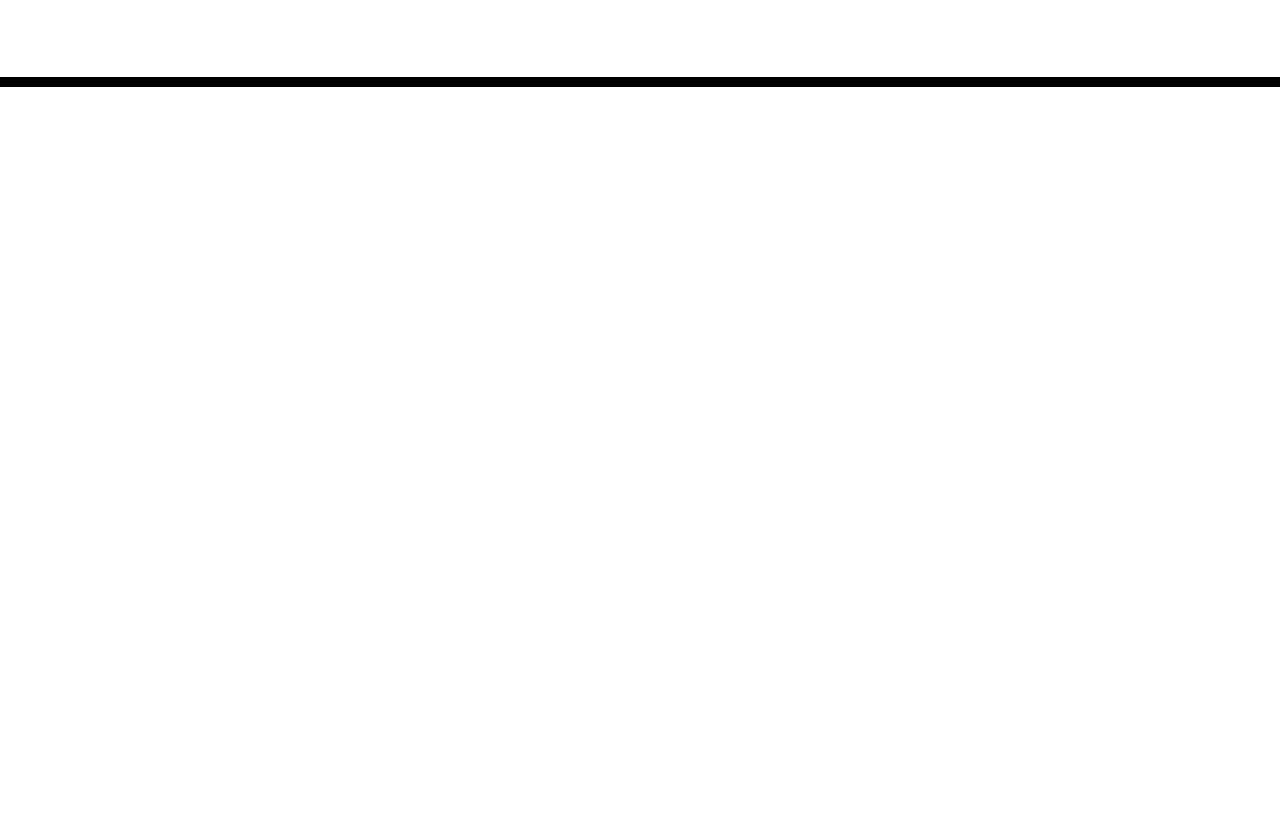
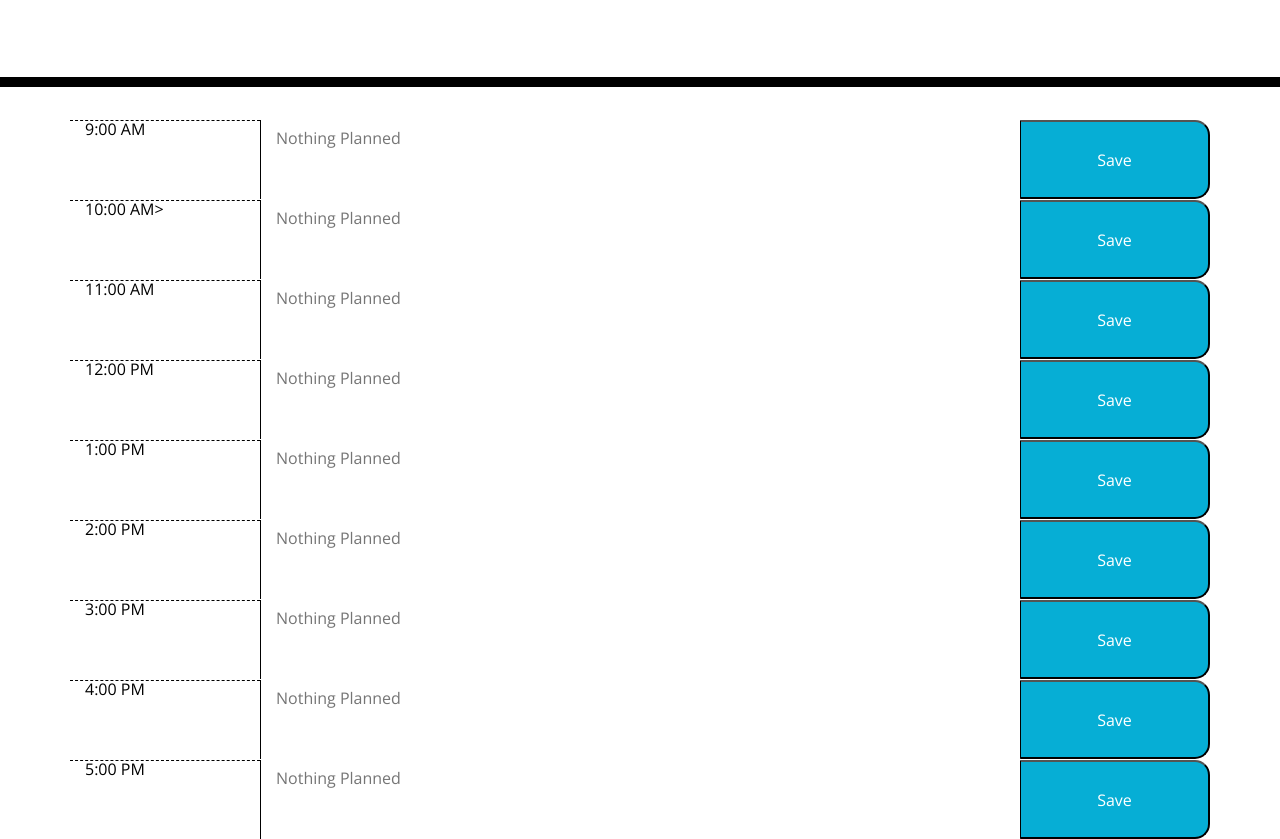
Before and after one commit to taylorterrill/05_Scheduler_Terrill, a plain HTML site: page index.html in a window 1280 px wide. Shown: the part 181-1020 px from the top of the page. Before the commit the page ends 800 px from the top, so only its background shows below. Drawn offline with nearby package versions, Linux system fonts and the light colour scheme.

Commit message:
hour divs

```diff
--- /dev/null
+++ b/assets/script.js
@@ -0,0 +1 @@
+alert("hello world!")
--- a/index.html
+++ b/index.html
@@ -18,7 +18,7 @@
       href="https://fonts.googleapis.com/css?family=Open+Sans&display=swap"
       rel="stylesheet"
     />
-    <link rel="stylesheet" href="style.css" />
+    <link rel="stylesheet" href="assets/style.css" />
     <title>Work Day Scheduler</title>
   </head>
 
@@ -28,11 +28,67 @@
       <p class="lead">A simple calendar app for scheduling your work day</p>
       <p id="currentDay" class="lead"></p>
     </header>
+
     <div class="container">
       <!-- Timeblocks go here -->
+      <!-- 9:00 AM -->
+      <div class="row">
+        <div class="col-2 hour">9:00 AM</div>
+        <textarea id="9-task" class="col 8" placeholder="Nothing Planned"></textarea>
+        <button class="col-2 saveBtn" onclick="saveText(9)">Save</button>
+      </div>
+      <!-- 10:00 AM -->
+      <div class="row">
+        <div class="col-2 hour">10:00 AM></div>
+        <textarea id="10-task" class="col 8" placeholder="Nothing Planned"></textarea>
+        <button class="col-2 saveBtn" onclick="saveText(10)">Save</button>
+      </div>
+      <!-- 11:00 AM -->
+      <div class="row">
+        <div class="col-2 hour">11:00 AM</div>
+        <textarea id="11-task" class="col 8" placeholder="Nothing Planned"></textarea>
+        <button class="col-2 saveBtn" onclick="saveText(11)">Save</button>
+      </div>
+      <!-- 12:00 PM -->
+      <div class="row">
+        <div class="col-2 hour">12:00 PM</div>
+        <textarea id="12-task" class="col 8" placeholder="Nothing Planned"></textarea>
+        <button class="col-2 saveBtn" onclick="saveText(12)">Save</button>
+      </div>
+      <!-- 1:00 PM -->
+      <div class="row">
+        <div class="col-2 hour">1:00 PM</div>
+        <textarea id="13-task" class="col 8" placeholder="Nothing Planned"></textarea>
+        <button class="col-2 saveBtn" onclick="saveText(13)">Save</button>
+      </div>
+      <!-- 2:00 PM -->
+      <div class="row">
+        <div class="col-2 hour">2:00 PM</div>
+        <textarea id="14-task" class="col 8" placeholder="Nothing Planned"></textarea>
+        <button class="col-2 saveBtn" onclick="saveText(14)">Save</button>
+      </div>
+      <!-- 3:00 PM -->
+      <div class="row">
+        <div class="col-2 hour">3:00 PM</div>
+        <textarea id="15-task" class="col 8" placeholder="Nothing Planned"></textarea>
+        <button class="col-2 saveBtn" onclick="saveText(15)">Save</button>
+      </div>
+      <!-- 4:00 PM -->
+      <div class="row">
+        <div class="col-2 hour">4:00 PM</div>
+        <textarea id="16-task" class="col 8" placeholder="Nothing Planned"></textarea>
+        <button class="col-2 saveBtn" onclick="saveText(16)">Save</button>
+      </div>
+      <!-- 5:00 PM -->
+      <div class="row">
+        <div class="col-2 hour">5:00 PM</div>
+        <textarea id="17-task" class="col 8" placeholder="Nothing Planned"></textarea>
+        <button class="col-2 saveBtn" onclick="saveText(17)">Save</button>
+      </div>
     </div>
 
     <script src="https://cdnjs.cloudflare.com/ajax/libs/jquery/3.2.1/jquery.min.js"></script>
     <script src="https://cdnjs.cloudflare.com/ajax/libs/moment.js/2.24.0/moment.min.js"></script>
+    <script src="assets/script.js"></script>
   </body>
 </html>
```
Also changed, not shown: assets/style.css (renamed from style.css).
